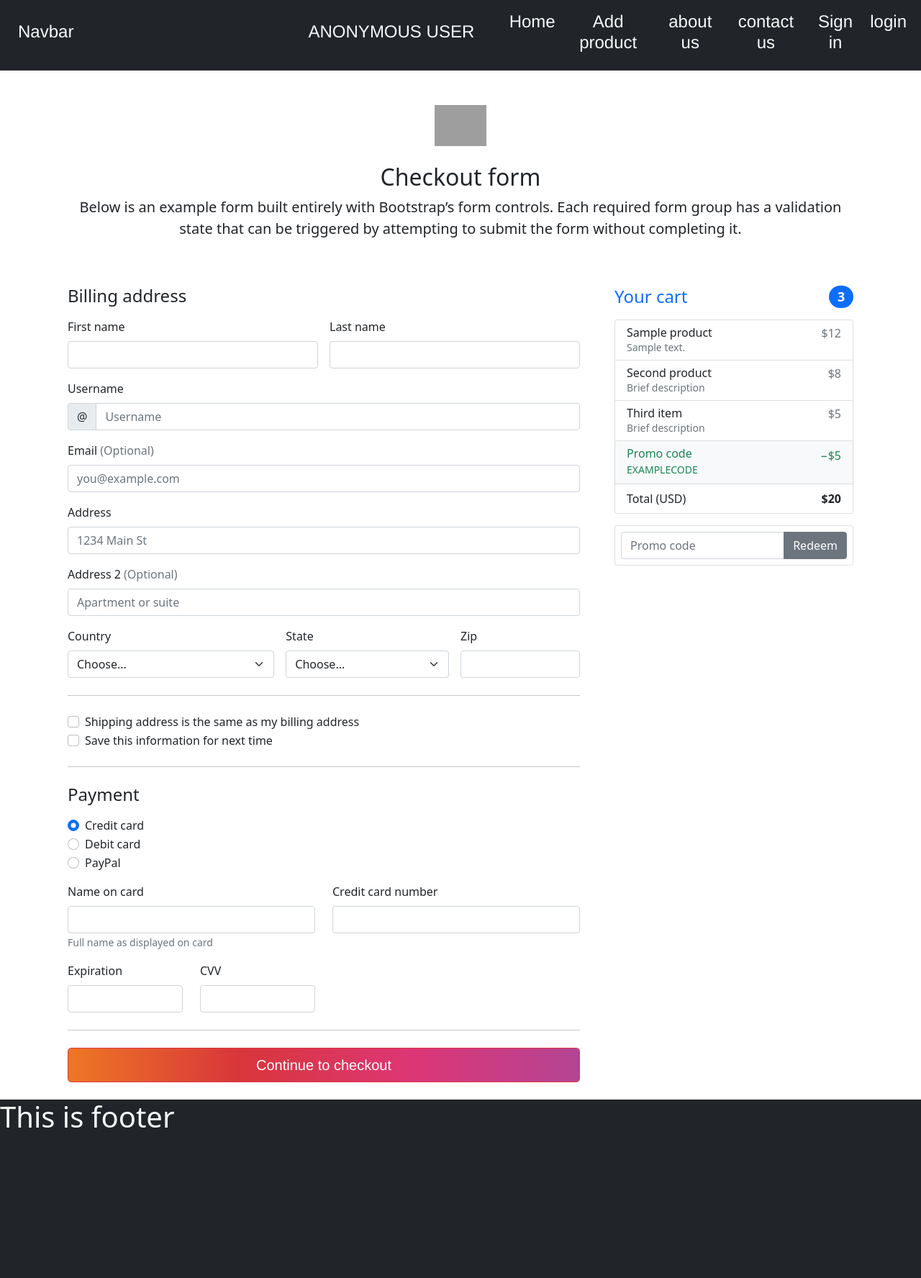
After one commit to ViralCitrusbug/Ecommerce, a Django app: page /checkout/1 in a window 1280 px wide. The commit adds this page. Shown: the whole page at 72% size. Run offline with Django 3.2, Linux system fonts and the light colour scheme; tables that the repository leaves empty hold one stand-in row (values such as "Sample post"); parts of the project's set-up code (start-up, migrations or seed data) failed here and were passed over; some libraries are stand-ins or nearby versions; grey boxes are pictures that could not be loaded.

Commit message:
modifiacation in htmla

```diff
--- a/DES/templates/base.html
+++ b/DES/templates/base.html
@@ -28,8 +28,7 @@
           color: aqua;
         }
         h4:hover{
-          color: rgb(18, 16, 143);
-          font-size: 160%;
+          color: rgb(16, 143, 27);
         }
         .gradient-custom-2 {
           /* fallback for old browsers */
@@ -63,9 +62,9 @@
     <section class="header">
 
       <body>
-        <nav class="navbar navbar-expand-lg navbar-danger bg-danger gradient-custom-2 ">
+        <nav class="navbar navbar-expand-lg navbar-dark bg-dark  ">
           <div class="container-fluid">
-            <a class="navbar-brand text-dark btn rounded-pill" href="/"> <h4>Navbar</h4></a>
+            <a class="navbar-brand text-light btn rounded-pill" href="/"> <h4>Navbar</h4></a>
             <button class="navbar-toggler" type="button" data-bs-toggle="collapse" data-bs-target="#navbarSupportedContent" aria-controls="navbarSupportedContent" aria-expanded="false" aria-label="Toggle navigation">
               <span class="navbar-toggler-icon"></span>
             </button>
@@ -73,31 +72,35 @@
           <div class="collapse navbar-collapse" id="navbarSupportedContent">
              <!-- <div class="row"> -->
                <div class="col-3"></div>
-             <div class="col-3"> <a class=" btn rounded-pill" href="/profile/{{request.user.username}}"> <b><font class="text-ligtht" style="font-family: 'Franklin Gothic Medium', 'Arial Narrow', Arial, sans-serif;"><h4 style="text-transform: uppercase;" >{{request.user.first_name}}</h4></font></b></a></div>
+              {% if request.user.is_authenticated %}
+              <div class="col-3"> <a class=" btn rounded-pill text-light" href="/profile/{{request.user.username}}"> <b><font class="text-ligtht" style="font-family: 'Franklin Gothic Medium', 'Arial Narrow', Arial, sans-serif;"><h4 style="text-transform: uppercase;" >{{request.user.first_name}}</h4></font></b></a></div>
+              {% else %}
+              <div class="col-3"> <a class=" btn rounded-pill text-light" href="/profile/{{request.user.username}}"> <b><font class="text-ligtht" style="font-family: 'Franklin Gothic Medium', 'Arial Narrow', Arial, sans-serif;"><h4 style="text-transform: uppercase;" >Anonymous User</h4></font></b></a></div>
+              {% endif %}
                <div class="col"> <ul class="navbar-nav ms-auto text-center mb-2 mb-lg-0">
 
                 <li class="nav-item">
-                  <a class="nav-link active text-dark" style="font-family: 'Franklin Gothic Medium', 'Arial Narrow', Arial, sans-serif;" aria-current="page" href="/"><h4>Home</h4></a>
+                  <a class="nav-link active text-light" style="font-family: 'Franklin Gothic Medium', 'Arial Narrow', Arial, sans-serif;" aria-current="page" href="/"><h4>Home</h4></a>
                 </li>
                 <li class="nav-item">
-                  <a class="nav-link active text-dark" style="font-family: 'Franklin Gothic Medium', 'Arial Narrow', Arial, sans-serif;" aria-current="page" href="/add"><h4>Add product</h4></a>
+                  <a class="nav-link active text-light" style="font-family: 'Franklin Gothic Medium', 'Arial Narrow', Arial, sans-serif;" aria-current="page" href="/add"><h4>Add product</h4></a>
                 </li>
                 <li class="nav-item">
-                  <a class="nav-link active text-dark" style="font-family: 'Franklin Gothic Medium', 'Arial Narrow', Arial, sans-serif;" aria-current="page" href="/aboutus"><h4>about us</h4></a>
+                  <a class="nav-link active text-light" style="font-family: 'Franklin Gothic Medium', 'Arial Narrow', Arial, sans-serif;" aria-current="page" href="/aboutus"><h4>about us</h4></a>
                 </li>
                 <li class="nav-item">
-                  <a class="nav-link active text-dark" style="font-family: 'Franklin Gothic Medium', 'Arial Narrow', Arial, sans-serif;" aria-current="page" href="/contact"><h4>contact us</h4></a>
+                  <a class="nav-link active text-light" style="font-family: 'Franklin Gothic Medium', 'Arial Narrow', Arial, sans-serif;" aria-current="page" href="/contact"><h4>contact us</h4></a>
                 </li>
                 {% if not request.user.is_authenticated %}
                 <li class="nav-item">
-                  <a class="nav-link active text-dark" style="font-family: 'Franklin Gothic Medium', 'Arial Narrow', Arial, sans-serif;" aria-current="page" href="/signin"><h4>Sign in</h4></a>
+                  <a class="nav-link active text-light" style="font-family: 'Franklin Gothic Medium', 'Arial Narrow', Arial, sans-serif;" aria-current="page" href="/signin"><h4>Sign in</h4></a>
                 </li>
                 <li class="nav-item">
-                  <a class="nav-link active text-dark" style="font-family: 'Franklin Gothic Medium', 'Arial Narrow', Arial, sans-serif;" aria-current="page" href="/login"><h4>login</h4></a>
+                  <a class="nav-link active text-light" style="font-family: 'Franklin Gothic Medium', 'Arial Narrow', Arial, sans-serif;" aria-current="page" href="/login"><h4>login</h4></a>
                 </li>
                 {% else %}
                 <li class="nav-item">
-                  <a class="nav-link active text-dark" style="font-family: 'Franklin Gothic Medium', 'Arial Narrow', Arial, sans-serif;" aria-current="page" href="/logout"><h4>Logout</h4></a>
+                  <a class="nav-link active text-light" style="font-family: 'Franklin Gothic Medium', 'Arial Narrow', Arial, sans-serif;" aria-current="page" href="/logout"><h4>Logout</h4></a>
                 </li>
                 {% endif %}
 
@@ -115,8 +118,8 @@
 
     {% endblock %}
 
-
-    <footer class=" bg-primary">
+      <br>
+    <footer class=" bg-dark">
       <h1 class="text-light">This is footer</h1>
       <br><br><br><br><br><br><br><br>
     </footer>
--- /dev/null
+++ b/DES/templates/checkout.html
@@ -0,0 +1,222 @@
+{% extends 'base.html' %}
+{% block title %}
+Checkout
+{% endblock %}
+{% block body %}
+<div class="container">
+    <div class="container-fluid">
+        <main>
+            <div class="py-5 text-center">
+              <img class="d-block mx-auto mb-4" src="/docs/5.1/assets/brand/bootstrap-logo.svg" alt="" width="72" height="57">
+              <h2>Checkout form</h2>
+              <p class="lead">Below is an example form built entirely with Bootstrap’s form controls. Each required form group has a validation state that can be triggered by attempting to submit the form without completing it.</p>
+            </div>
+
+            <div class="row g-5">
+              <div class="col-md-5 col-lg-4 order-md-last">
+                <h4 class="d-flex justify-content-between align-items-center mb-3">
+                  <span class="text-primary">Your cart</span>
+                  <span class="badge bg-primary rounded-pill">3</span>
+                </h4>
+                <ul class="list-group mb-3">
+                  <li class="list-group-item d-flex justify-content-between lh-sm">
+                    <div>
+                      <h6 class="my-0">{{product.product_name}}</h6>
+                      <small class="text-muted">{{product.product_desc}}</small>
+                    </div>
+                    <span class="text-muted">$12</span>
+                  </li>
+                  <li class="list-group-item d-flex justify-content-between lh-sm">
+                    <div>
+                      <h6 class="my-0">Second product</h6>
+                      <small class="text-muted">Brief description</small>
+                    </div>
+                    <span class="text-muted">$8</span>
+                  </li>
+                  <li class="list-group-item d-flex justify-content-between lh-sm">
+                    <div>
+                      <h6 class="my-0">Third item</h6>
+                      <small class="text-muted">Brief description</small>
+                    </div>
+                    <span class="text-muted">$5</span>
+                  </li>
+                  <li class="list-group-item d-flex justify-content-between bg-light">
+                    <div class="text-success">
+                      <h6 class="my-0">Promo code</h6>
+                      <small>EXAMPLECODE</small>
+                    </div>
+                    <span class="text-success">−$5</span>
+                  </li>
+                  <li class="list-group-item d-flex justify-content-between">
+                    <span>Total (USD)</span>
+                    <strong>$20</strong>
+                  </li>
+                </ul>
+
+                <form class="card p-2" method="get">
+                  <div class="input-group">
+                    <input type="text" class="form-control" placeholder="Promo code">
+                    <button type="submit" class="btn btn-secondary">Redeem</button>
+                  </div>
+                </form>
+              </div>
+              <div class="col-md-7 col-lg-8">
+                <h4 class="mb-3">Billing address</h4>
+                <form action="/thank?action=checkout" class="needs-validation" novalidate method="post">
+                    {% csrf_token %}
+                  <div class="row g-3">
+                    <div class="col-sm-6">
+                      <label for="firstName" class="form-label">First name</label>
+                      <input type="text" class="form-control" name="fname" id="firstName" placeholder="" value="" required>
+                      <div class="invalid-feedback">
+                        Valid first name is required.
+                      </div>
+                    </div>
+
+                    <div class="col-sm-6">
+                      <label for="lastName" class="form-label">Last name</label>
+                      <input type="text" class="form-control" name="lname" id="lastName" placeholder="" value="" required>
+                      <div class="invalid-feedback">
+                        Valid last name is required.
+                      </div>
+                    </div>
+
+                    <div class="col-12">
+                      <label for="username" class="form-label">Username</label>
+                      <div class="input-group has-validation">
+                        <span class="input-group-text">@</span>
+                        <input type="text" class="form-control" name="uname" id="username" placeholder="Username" required>
+                      <div class="invalid-feedback">
+                          Your username is required.
+                        </div>
+                      </div>
+                    </div>
+
+                    <div class="col-12">
+                      <label for="email" class="form-label">Email <span class="text-muted">(Optional)</span></label>
+                      <input type="email" class="form-control" name="email" id="email" placeholder="you@example.com">
+                      <div class="invalid-feedback">
+                        Please enter a valid email address for shipping updates.
+                      </div>
+                    </div>
+
+                    <div class="col-12">
+                      <label for="address" class="form-label">Address</label>
+                      <input type="text" class="form-control" name="address" id="address" placeholder="1234 Main St" required>
+                      <div class="invalid-feedback">
+                        Please enter your shipping address.
+                      </div>
+                    </div>
+
+                    <div class="col-12">
+                      <label for="address2" class="form-label">Address 2 <span class="text-muted">(Optional)</span></label>
+                      <input type="text" class="form-control" name="address1" id="address2" placeholder="Apartment or suite">
+                    </div>
+
+                    <div class="col-md-5">
+                      <label for="country" class="form-label">Country</label>
+                      <select class="form-select" id="country" required>
+                        <option value="">Choose...</option>
+                        <option>United States</option>
+                      </select>
+                      <div class="invalid-feedback">
+                        Please select a valid country.
+                      </div>
+                    </div>
+
+                    <div class="col-md-4">
+                      <label for="state" class="form-label">State</label>
+                      <select class="form-select" id="state" required>
+                        <option value="">Choose...</option>
+                        <option>California</option>
+                      </select>
+                      <div class="invalid-feedback">
+                        Please provide a valid state.
+                      </div>
+                    </div>
+
+                    <div class="col-md-3">
+                      <label for="zip" class="form-label">Zip</label>
+                      <input type="text" class="form-control" name="zipcode" id="zip" placeholder="" required>
+                      <div class="invalid-feedback">
+                        Zip code required.
+                      </div>
+                    </div>
+                  </div>
+
+                  <hr class="my-4">
+
+                  <div class="form-check">
+                    <input type="checkbox" class="form-check-input" name="issame" id="same-address">
+                    <label class="form-check-label" for="same-address">Shipping address is the same as my billing address</label>
+                  </div>
+
+                  <div class="form-check">
+                    <input type="checkbox" name="save" class="form-check-input" id="save-info">
+                    <label class="form-check-label" for="save-info">Save this information for next time</label>
+                  </div>
+
+                  <hr class="my-4">
+
+                  <h4 class="mb-3">Payment</h4>
+
+                  <div class="my-3">
+                    <div class="form-check">
+                      <input id="credit" name="paymentMethod" type="radio" class="form-check-input" checked required>
+                      <label class="form-check-label" for="credit">Credit card</label>
+                    </div>
+                    <div class="form-check">
+                      <input id="debit" name="paymentMethod" type="radio" class="form-check-input" required>
+                      <label class="form-check-label" for="debit">Debit card</label>
+                    </div>
+                    <div class="form-check">
+                      <input id="paypal" name="paymentMethod" type="radio" class="form-check-input" required>
+                      <label class="form-check-label" for="paypal">PayPal</label>
+                    </div>
+                  </div>
+
+                  <div class="row gy-3">
+                    <div class="col-md-6">
+                      <label for="cc-name" class="form-label">Name on card</label>
+                      <input type="text" name="cardname" class="form-control" id="cc-name" placeholder="" required>
+                      <small class="text-muted">Full name as displayed on card</small>
+                      <div class="invalid-feedback">
+                        Name on card is required
+                      </div>
+                    </div>
+
+                    <div class="col-md-6">
+                      <label for="cc-number" class="form-label">Credit card number</label>
+                      <input type="text" name="cardnumber" class="form-control" id="cc-number" placeholder="" required>
+                      <div class="invalid-feedback">
+                        Credit card number is required
+                      </div>
+                    </div>
+
+                    <div class="col-md-3">
+                      <label for="cc-expiration" class="form-label">Expiration</label>
+                      <input type="text" name="expiration" class="form-control" id="cc-expiration" placeholder="" required>
+                      <div class="invalid-feedback">
+                        Expiration date required
+                      </div>
+                    </div>
+
+                    <div class="col-md-3">
+                      <label for="cc-cvv" class="form-label">CVV</label>
+                      <input type="text" name="cvv" class="form-control" id="cc-cvv" placeholder="" required>
+                      <div class="invalid-feedback">
+                        Security code required
+                      </div>
+                    </div>
+                  </div>
+
+                  <hr class="my-4">
+
+                  <button class="w-100 btn btn-danger gradient-custom-2 btn-lg" type="submit">Continue to checkout</button>
+                </form>
+              </div>
+            </div>
+          </main>
+    </div>
+</div>
+{% endblock %}
--- a/DES/templates/contactus.html
+++ b/DES/templates/contactus.html
@@ -8,7 +8,7 @@ login
     <div class="col-3"></div>
     <div class="col">
 
-<form method="post">
+<form action="thank?action=contact" method="post">
   {% csrf_token %}
   <div class="mb-3">
     <label for="exampleInputName" class="form-label">Name</label>
--- a/DES/templates/home.html
+++ b/DES/templates/home.html
@@ -10,8 +10,7 @@ h3:hover{
   color: aqua;
 }
 h4:hover{
-  color: rgb(18, 16, 143);
-  font-size: 160%;
+  color: rgb(0, 255, 0);
 }
 .gradient-custom-2 {
   /* fallback for old browsers */
--- a/DES/views.py
+++ b/DES/views.py
@@ -52,7 +52,12 @@ def add(request):
         prod.save()
     return render(request,'add.html')
 def thank(r):
-    return render(r, 'thank.html')
+    action = r.GET.get('action')
+    print(action)
+    c = {
+        "action" : action
+    }
+    return render(r, 'thank.html', c)
 
 def forgot(r):
     if r.method == "POST":
```
Also changed, not shown: DES/templates/thank.html (+7 -3 lines).
